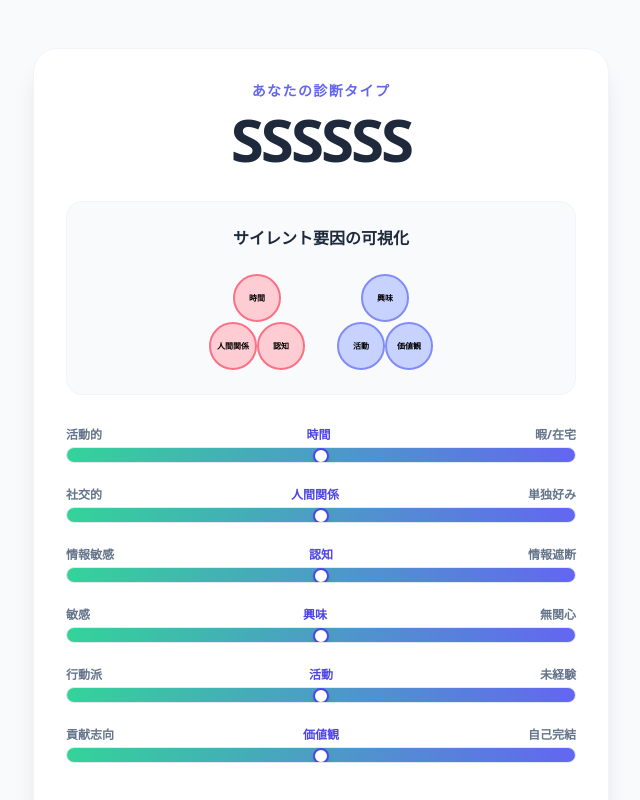
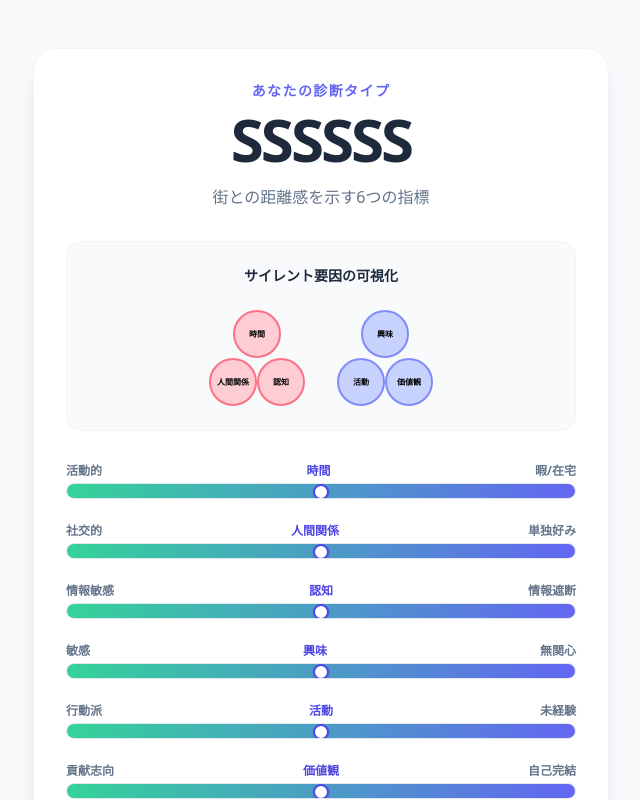
Before and after one commit to kazushige15/silent-mbti, a Next.js app: page /result in a window 1280 px wide. Shown: the top 800 px of the page, without its empty margins (319-959 px from the left). Built offline with nearby package versions, Linux system fonts and the light colour scheme.

Commit message:
診断ロジックを6文字コード生成に変更し、デザインを刷新

```diff
--- a/app/result/page.tsx
+++ b/app/result/page.tsx
@@ -34,7 +34,6 @@ function ResultContent() {
     values: getPercent('values'),
   };
 
-  // サイレント判定（50%以上をサイレントとする）
   const isSilent = {
     time: scores.time >= 50,
     relations: scores.relations >= 50,
@@ -48,27 +47,26 @@ function ResultContent() {
     <div className="min-h-screen bg-slate-50 py-12 px-4">
       <div className="max-w-xl mx-auto bg-white rounded-3xl shadow-xl border border-slate-100 p-8">
 
+        {/* --- ここで両方表示されるようにしました --- */}
         <div className="text-center mb-8">
           <p className="text-sm font-bold text-indigo-500 tracking-widest uppercase mb-2">あなたの診断タイプ</p>
           <h1 className="text-6xl font-black text-slate-800 tracking-tighter mb-4">{typeCode}</h1>
+          <p className="text-slate-500 font-medium">街との距離感を示す6つの指標</p>
         </div>
 
-        {/* --- ベン図セクションを追加 --- */}
         <div className="bg-slate-50 p-6 rounded-2xl mb-8 border border-slate-100">
-          <h3 className="font-bold text-slate-800 text-center mb-6">サイレント要因の可視化</h3>
+          <h3 className="font-bold text-slate-800 text-center mb-6 text-sm">サイレント要因の可視化</h3>
           <div className="flex justify-center gap-8">
-            {/* 環境系の円 */}
             <div className="relative w-24 h-24">
-              {[ {key: 'time', pos: 'top'}, {key: 'relations', pos: 'left'}, {key: 'cognition', pos: 'right'} ].map((item, i) => (
+              {[ {key: 'time', pos: 'top'}, {key: 'relations', pos: 'left'}, {key: 'cognition', pos: 'right'} ].map((item) => (
                 <div key={item.key} className={`absolute w-12 h-12 rounded-full border-2 flex items-center justify-center text-[8px] font-bold ${isSilent[item.key as keyof typeof isSilent] ? 'bg-rose-200 border-rose-400' : 'bg-slate-200 border-slate-300'}`}
                   style={{ top: item.pos === 'top' ? '0' : '50%', left: item.pos === 'top' ? '25%' : item.pos === 'left' ? '0' : '50%' }}>
                   {PARAM_INFO[item.key].label}
                 </div>
               ))}
             </div>
-            {/* 行動系の円 */}
             <div className="relative w-24 h-24">
-              {[ {key: 'interest', pos: 'top'}, {key: 'activity', pos: 'left'}, {key: 'values', pos: 'right'} ].map((item, i) => (
+              {[ {key: 'interest', pos: 'top'}, {key: 'activity', pos: 'left'}, {key: 'values', pos: 'right'} ].map((item) => (
                 <div key={item.key} className={`absolute w-12 h-12 rounded-full border-2 flex items-center justify-center text-[8px] font-bold ${isSilent[item.key as keyof typeof isSilent] ? 'bg-indigo-200 border-indigo-400' : 'bg-slate-200 border-slate-300'}`}
                   style={{ top: item.pos === 'top' ? '0' : '50%', left: item.pos === 'top' ? '25%' : item.pos === 'left' ? '0' : '50%' }}>
                   {PARAM_INFO[item.key].label}
@@ -78,7 +76,6 @@ function ResultContent() {
           </div>
         </div>
 
-        {/* 6つのバー分析 */}
         <div className="space-y-6 mb-10">
           {Object.entries(scores).map(([key, percent]) => (
             <div key={key}>
```
